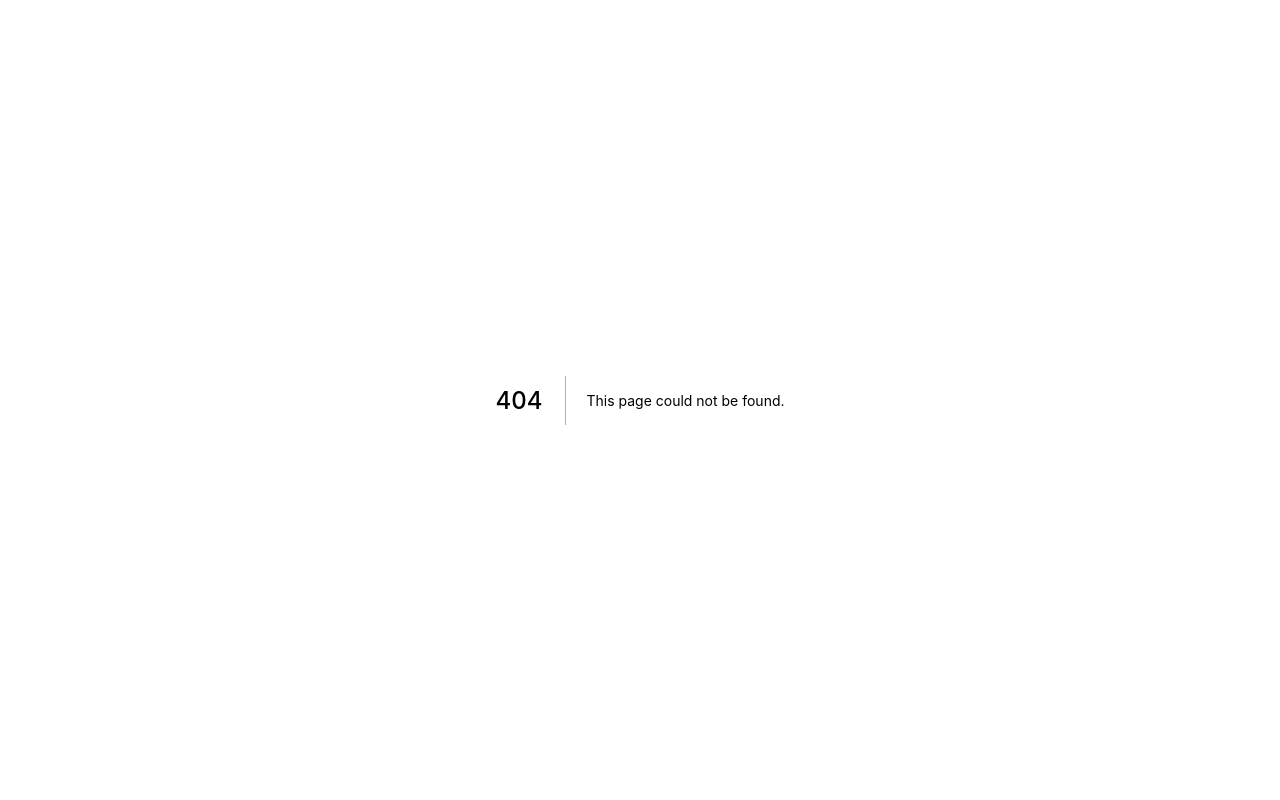
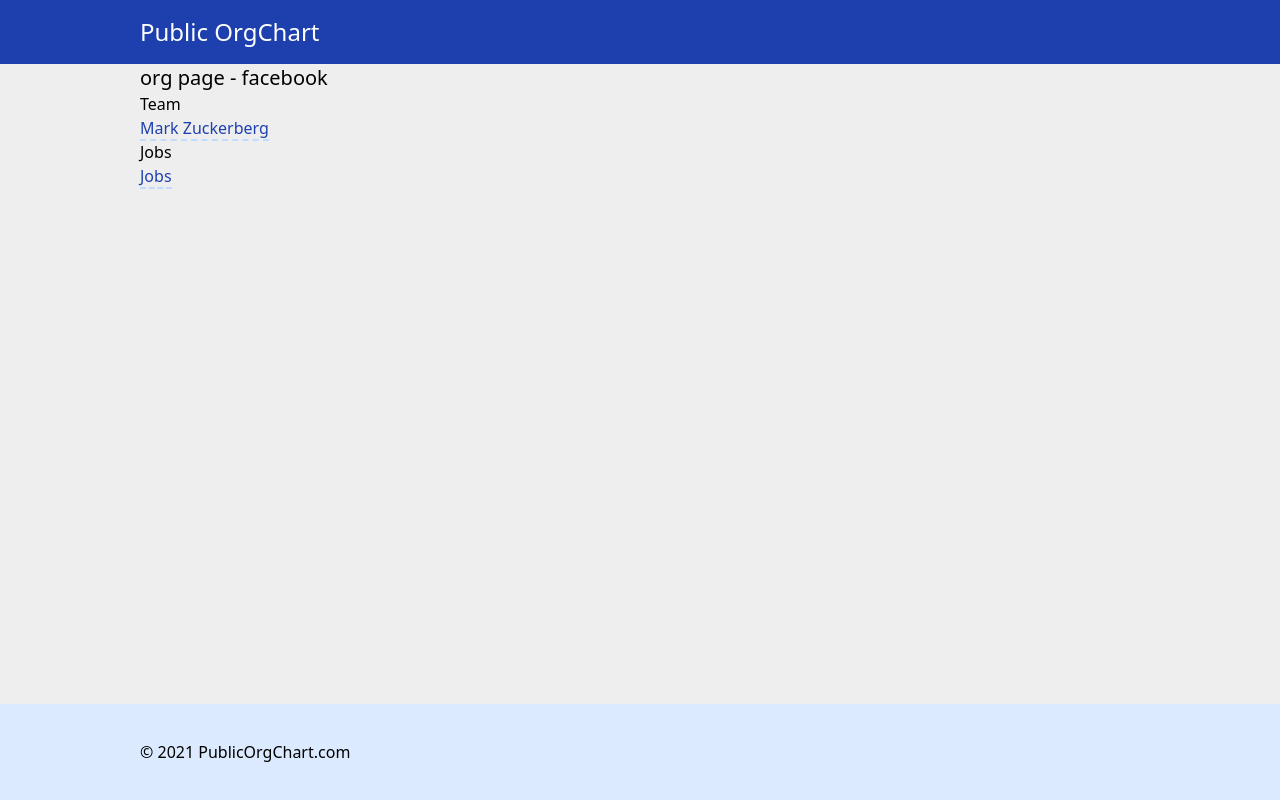
Before and after one commit to betawxy/orgcha, a Next.js app in the folder web/: page /org/facebook in a window 1280 px wide. Before the commit this address had no page. Built offline with nearby package versions, Linux system fonts and the light colour scheme.

Commit message:
multi pages

```diff
--- a/web/components/pageWrapper.tsx
+++ b/web/components/pageWrapper.tsx
@@ -1,17 +1,20 @@
 import Head from "next/head";
+import Link from "next/link";
 
 export default function PageWrapper({ children }) {
   return (
     <div className="beta-page-wrapper">
-      <nav className="beta-hf-wrapper h-20 bg-blue-800">
-        <div className="beta-container">
-          <div className="text-2xl text-white">Public OrgChart</div>
-        </div>
-      </nav>
+      <header className="beta-hf-wrapper h-16 bg-blue-800">
+        <nav className="beta-container">
+          <div className="text-2xl text-white">
+            <Link href="/">Public OrgChart</Link>
+          </div>
+        </nav>
+      </header>
       <main className="w-full mb-auto">
         <div className="beta-container">{children}</div>
       </main>
-      <footer className="beta-hf-wrapper h-32 bg-blue-100">
+      <footer className="beta-hf-wrapper h-24 bg-blue-100">
         <div className="beta-container">
           &copy; {new Date().getFullYear()} PublicOrgChart.com
         </div>
--- a/web/pages/index.tsx
+++ b/web/pages/index.tsx
@@ -1,13 +1,28 @@
 import React from "react";
+import Link from "next/link";
 
 import PageWrapper from "components/pageWrapper";
 
-export default function Home() {
+export default function Index() {
   return (
     <PageWrapper>
-      <div className="h-80 bg-green-100 w-full">home</div>
-      <div className="h-80 bg-green-100 w-full">home</div>
-      <div className="h-80 bg-green-100 w-full">home</div>
+      <div className="w-full my-3 p-6 bg-white rounded">
+        <div className="text-3xl  text-center">
+          Open org chart - focusing on the public sector
+        </div>
+      </div>
+      <div className="space-y-3">
+        <div className="">
+          <span className="beta-link">
+            <Link href="/org/us-federal-gov">US Federal Government</Link>
+          </span>
+        </div>
+        <div className="">
+          <span className="beta-link">
+            <Link href="/org/facebook">Facebook</Link>
+          </span>
+        </div>
+      </div>
     </PageWrapper>
   );
 }
--- /dev/null
+++ b/web/pages/org/[slug]/index.tsx
@@ -0,0 +1,25 @@
+import React from "react";
+import Link from "next/link";
+import { useRouter } from "next/router";
+
+import PageWrapper from "components/pageWrapper";
+
+export default function OrgPage() {
+  const router = useRouter();
+  const { slug } = router.query;
+
+  return (
+    <PageWrapper>
+      <div className="text-xl">org page - {slug}</div>
+      <div>Team</div>
+      <span className="beta-link">
+        <Link href="/people/mark-zuckerberg-S8r3">Mark Zuckerberg</Link>
+      </span>
+      <div>Jobs</div>
+
+      <span className="beta-link">
+        <Link href={`/org/${slug}/jobs`}>Jobs</Link>
+      </span>
+    </PageWrapper>
+  );
+}
--- /dev/null
+++ b/web/pages/org/[slug]/jobs.tsx
@@ -0,0 +1,17 @@
+import React from "react";
+import Link from "next/link";
+import { useRouter } from "next/router";
+
+import PageWrapper from "components/pageWrapper";
+
+export default function OrgJobsPage() {
+  const router = useRouter();
+  const { slug } = router.query;
+
+  return (
+    <PageWrapper>
+      <div className="text-xl">org jobs page - {slug}</div>
+      Jobs
+    </PageWrapper>
+  );
+}
--- /dev/null
+++ b/web/pages/people/[slug].tsx
@@ -0,0 +1,24 @@
+import React from "react";
+import Link from "next/link";
+import { useRouter } from "next/router";
+
+import PageWrapper from "components/pageWrapper";
+
+export default function PeoplePage() {
+  const router = useRouter();
+  const { slug } = router.query;
+
+  return (
+    <PageWrapper>
+      <div className="">people page - {slug}</div>
+      <div>Reports</div>
+      <span className="beta-link">
+        <Link href="/people/chris-cox-89as">Chris Cox</Link>
+      </span>
+      <div>Orgs</div>
+      <span className="beta-link">
+        <Link href="/org/facebook">Facebook</Link>
+      </span>
+    </PageWrapper>
+  );
+}
--- a/web/styles/globals.css
+++ b/web/styles/globals.css
@@ -14,6 +14,9 @@
     @apply flex flex-none items-center w-full;
   }
   .beta-container {
-    @apply container mx-auto max-w-screen-lg w-full;
+    @apply container mx-auto max-w-screen-lg w-full px-3;
+  }
+  .beta-link {
+    @apply text-blue-800 border-b-2 border-blue-200 border-dashed cursor-pointer hover:text-blue-200 hover:bg-blue-800 hover:border-blue-800;
   }
 }
```
